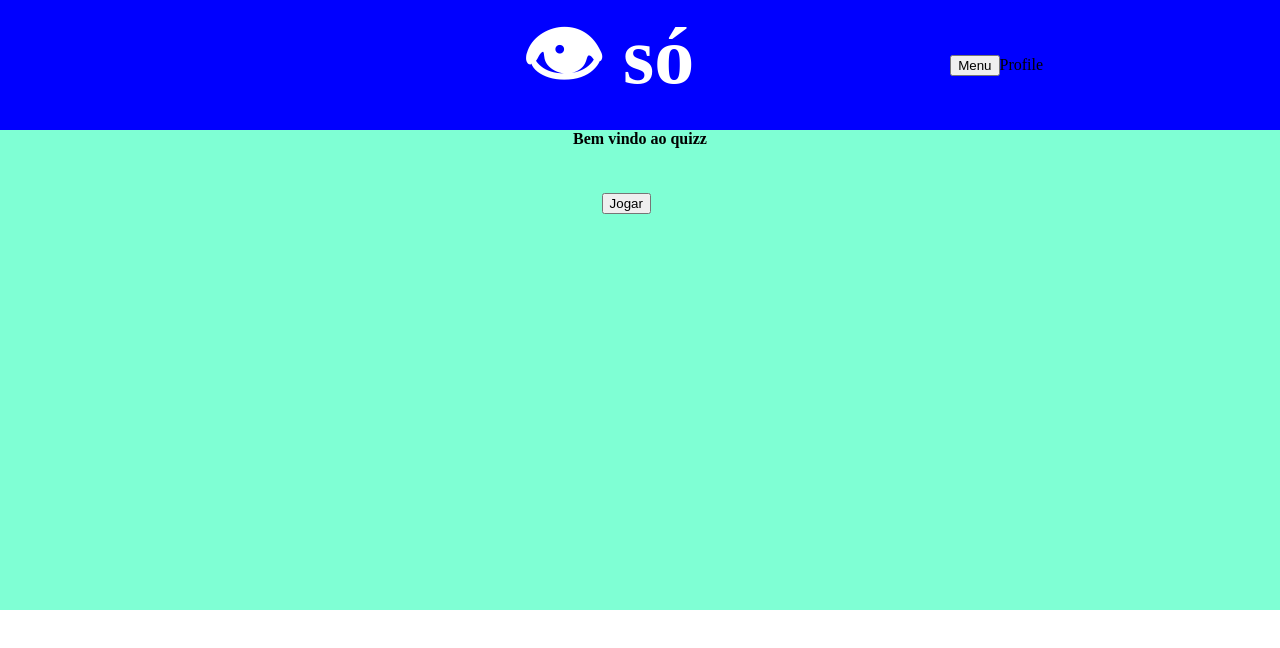
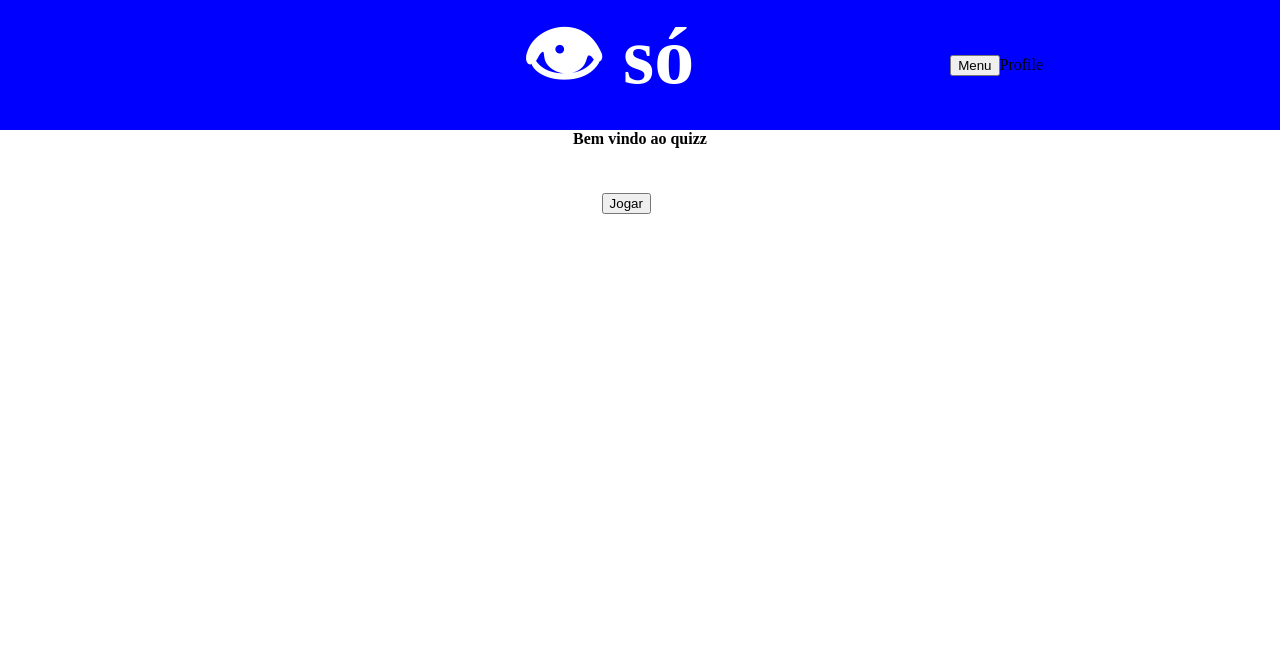
Before and after one commit to lubragon/quiz, an Angular app: page /main in a window 1280 px wide. Shown: the top 648 px of the page. Built offline with nearby package versions, Linux system fonts and the light colour scheme.

Commit message:
Simplificada a chamada dos componmentes no app.component.html

```diff
--- a/src/app/app.component.html
+++ b/src/app/app.component.html
@@ -1,11 +1,5 @@
 
-<app-header />
 <main>
-  <body>
-    <div>
-      <!-- <button (click)="navigateToMain()">Menu</button> -->
-
-      <router-outlet />
-    </div>
-  </body>
+  <app-header />
+  <router-outlet />
 </main>
```
